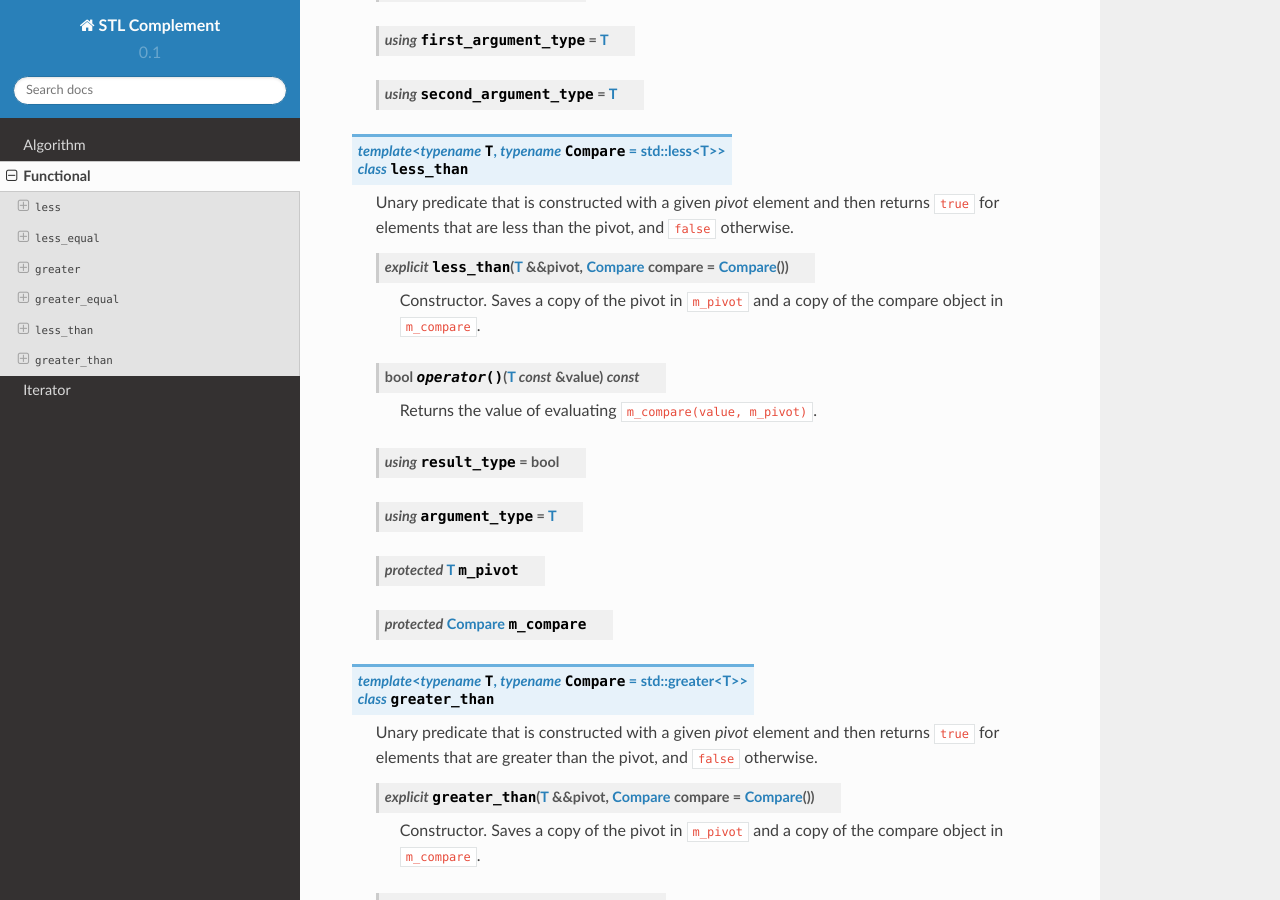
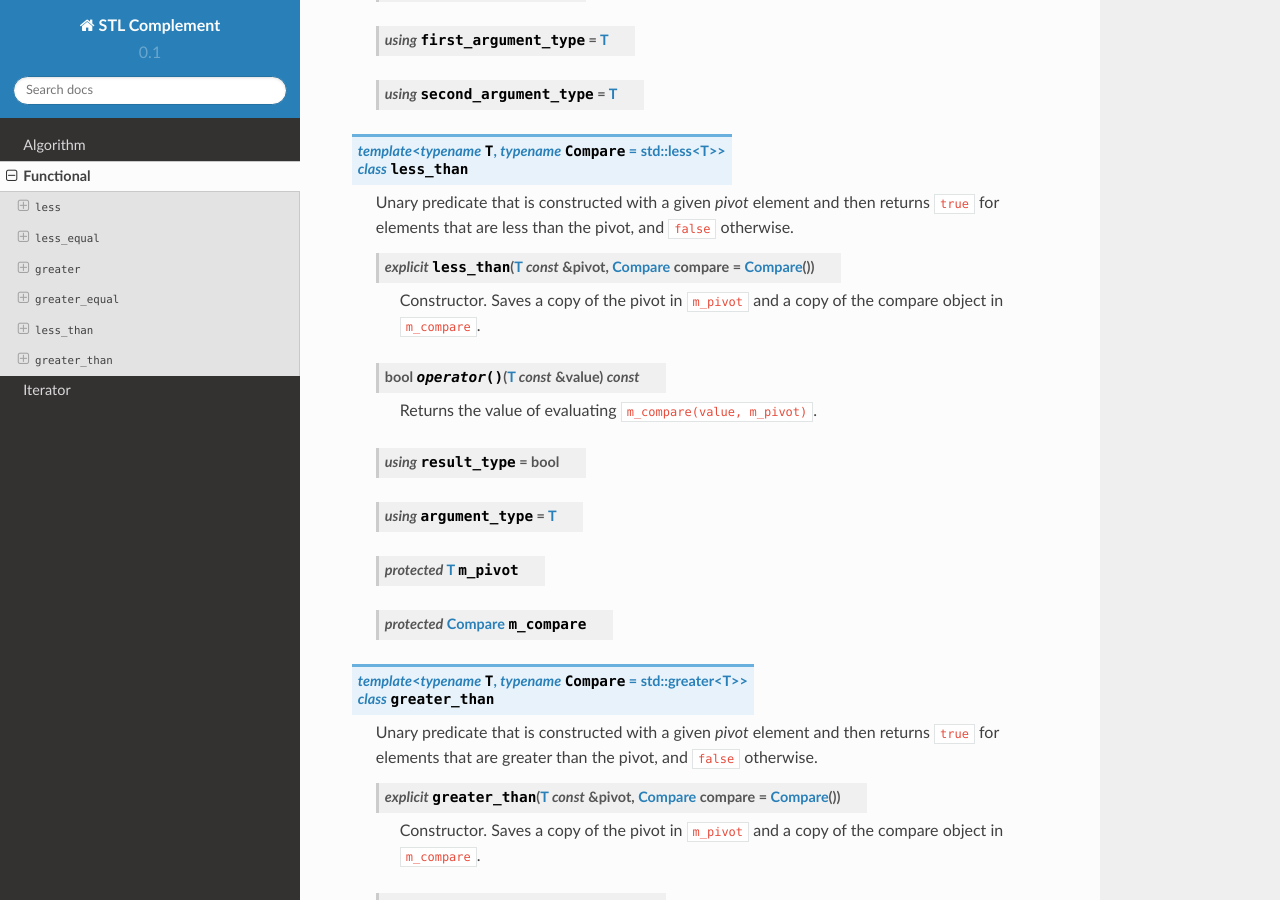
Before and after one commit to janoma/STL-Complement, a Sphinx documentation site: the page built from doc/functional.rst, in a window 1280 px wide and 900 px high, scrolled down 1440 px. Built offline with Sphinx 7.4.7 and the Read the Docs theme 2.0.0, drawn with Linux system fonts in a browser that asks for light colours.

Commit message:
Fixes a constructor.

```diff
--- a/doc/conf.py
+++ b/doc/conf.py
@@ -59,7 +59,7 @@ author = u'Alejandro Mallea'
 # The short X.Y version.
 version = u'0.1'
 # The full version, including alpha/beta/rc tags.
-release = u'0.1'
+release = u'0.1.1'
 
 # The language for content autogenerated by Sphinx. Refer to documentation
 # for a list of supported languages.
--- a/doc/functional.rst
+++ b/doc/functional.rst
@@ -74,7 +74,7 @@ Functional
    returns ``true`` for elements that are less than the pivot, and ``false``
    otherwise.
 
-   .. cpp:function:: explicit less_than(T && pivot, Compare compare = Compare())
+   .. cpp:function:: explicit less_than(T const& pivot, Compare compare = Compare())
 
       Constructor. Saves a copy of the pivot in ``m_pivot`` and a copy of the
       compare object in ``m_compare``.
@@ -98,7 +98,7 @@ Functional
    returns ``true`` for elements that are greater than the pivot, and ``false``
    otherwise.
 
-   .. cpp:function:: explicit greater_than(T && pivot, Compare compare = Compare())
+   .. cpp:function:: explicit greater_than(T const& pivot, Compare compare = Compare())
 
       Constructor. Saves a copy of the pivot in ``m_pivot`` and a copy of the
       compare object in ``m_compare``.
```
Also changed, not shown: 2 other files.
